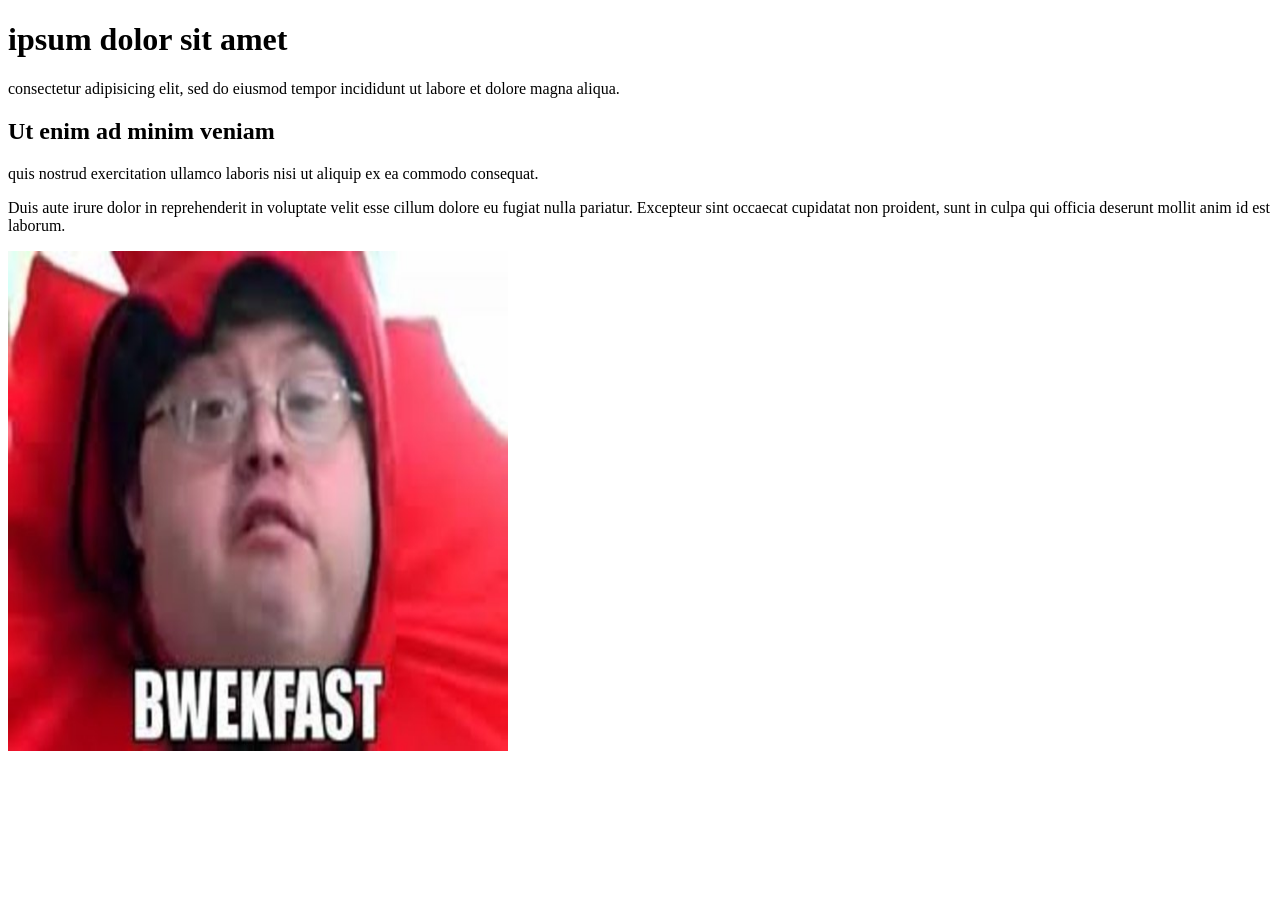
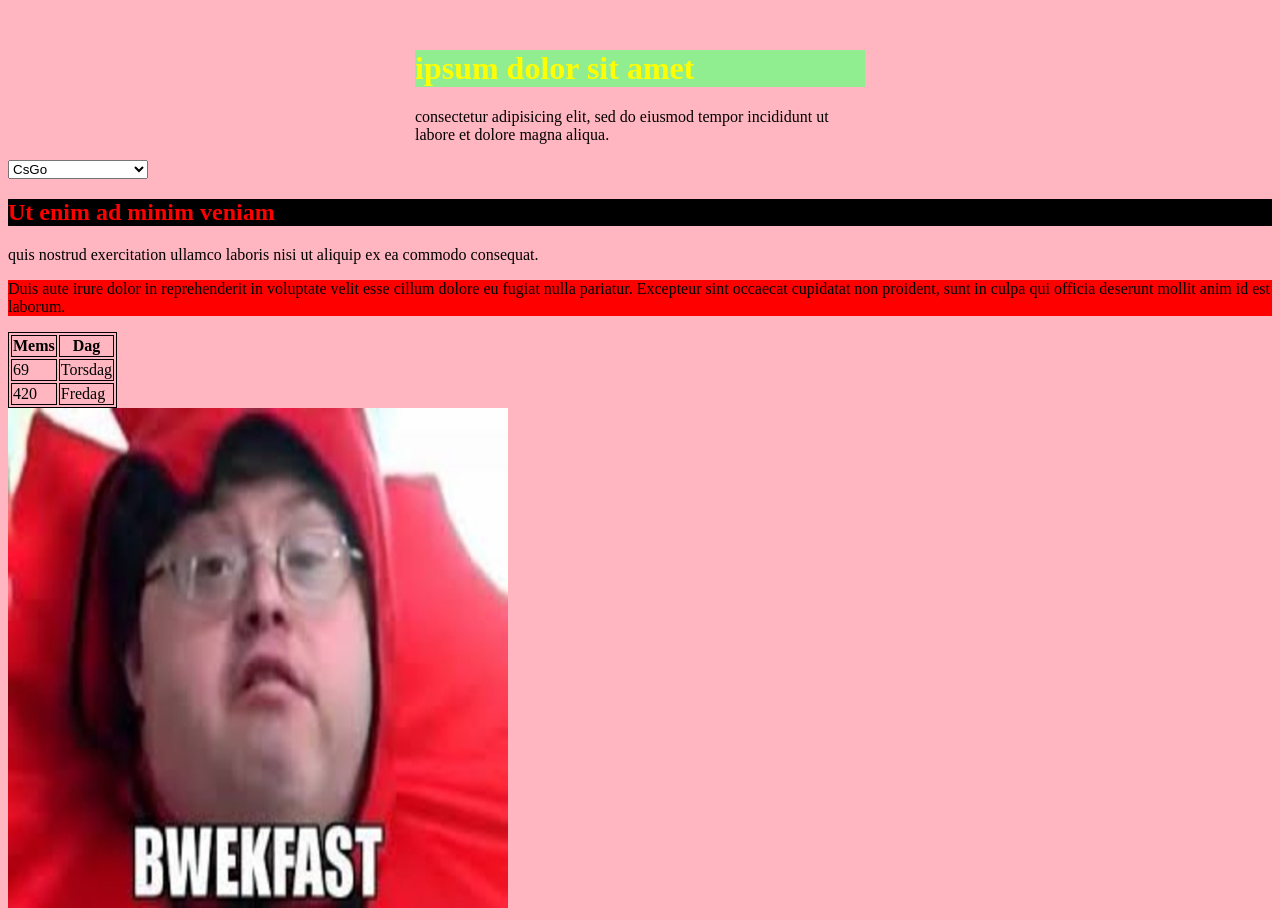
Before and after one commit to Taxxon/Enkel_sida, a plain HTML site: page Index.html in a window 1280 px wide. Before the commit the page ends 800 px from the top, so only its background shows below. Drawn offline with Linux system fonts and the light colour scheme.

Commit message:
Uppdatering

```diff
--- a/Index.html
+++ b/Index.html
@@ -6,22 +6,62 @@
 
 	<title> Jag är cool</title>
 
+	<link rel="stylesheet" type="text/css" href="style.css">
+
+	<style>
+	table, th, td {
+		border: 1px solid black;
+	}
+
+</style>
+
 </head>
+
 	<body>
 
-	 <h1>ipsum dolor sit amet</h1>
+	<div class="snyggsomfan">
 
-	 <p>consectetur adipisicing elit, sed do eiusmod
+	 <h1 class="paragraf3">ipsum dolor sit amet</h1>
+
+	 <p class="paragraf 4"> consectetur adipisicing elit, sed do eiusmod
 	tempor incididunt ut labore et dolore magna aliqua.</p>
 
-	<h2> Ut enim ad minim veniam </h2>
+	</div>
+
+	<select>
+			<option value="csgo">CsGo</option>
+			<option value="dota">Dota 2</option>
+			<option value="overwatch">Overwatch</option>
+			<option value="lol">League of leagends</option>
+	</select>
+
+	<div>
+
+	<h2 class="paragraf1" id="p1h"> Ut enim ad minim veniam </h2>
 
 	quis nostrud exercitation ullamco laboris nisi ut aliquip ex ea commodo
 	consequat.
 
-	<p> Duis aute irure dolor in reprehenderit in voluptate velit esse
+	<p class="paragraf2" id="p1p"> Duis aute irure dolor in reprehenderit in voluptate velit esse
 	cillum dolore eu fugiat nulla pariatur. Excepteur sint occaecat cupidatat non
 	proident, sunt in culpa qui officia deserunt mollit anim id est laborum. </p>
+
+	</div>
+
+	<table>
+		<tr>
+			<th>Mems</th>
+			<th>Dag</th>
+		</tr>
+		<tr>
+			<td>69</td>
+			<td>Torsdag</td>
+		</tr>
+		<tr>
+			<td>420</td>
+			<td>Fredag</td>
+		</tr>
+	</table>
 
 	<img src="breakfust.jpg" alt="BREAFUST"
 	width="500" height="500">
```
